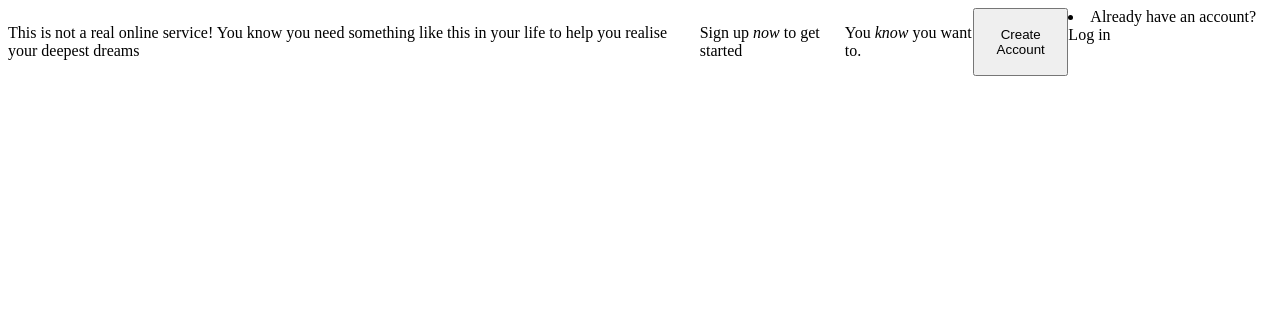
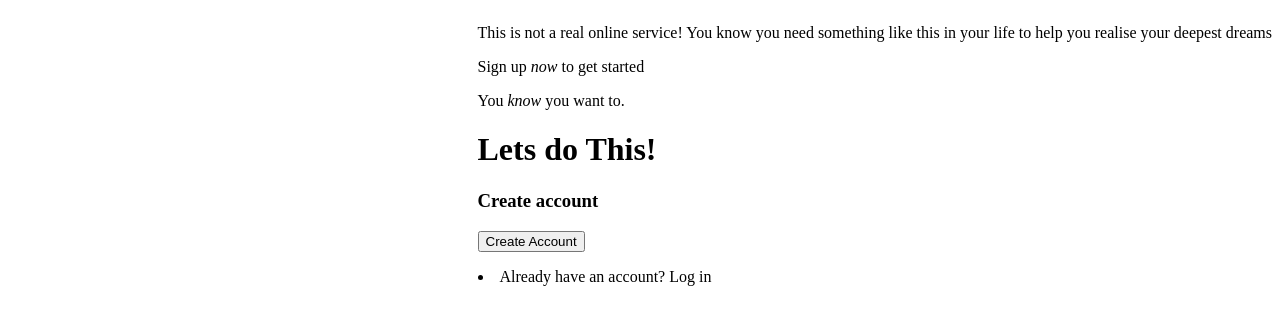
Before and after one commit to MacauleyStephenson/Sign-up-Form, a plain HTML site: page index.html in a window 1280 px wide. Drawn offline with Linux system fonts and the light colour scheme.

Commit message:
sorting out div classes and forms

```diff
--- a/index.html
+++ b/index.html
@@ -5,17 +5,32 @@
 	<meta http-equiv="X-UA-Compatible" content="IE=edge">
 	<meta name="viewport" content="width=device-width, initial-scale=1.0">
 	<link href="styles.css" rel="stylesheet" >
+	<script src="sign-up.js"></script>
 	<title>Sign Up Form</title>
 </head>
 <body>
-	<a class="background"></a>
+	<div class="container">
+		<div class="form-wrapper">
+			<div class="banner">
 	<p>This is not a real online service! You know you need something like this in your life to help you realise your deepest dreams</p>
 	<p>Sign up <i>now</i> to get started</p>
 
 	<p>You <i>know</i> you want to.</p>
 
-	<button>Create Account</button>
+	<h1>Lets do This!</h1>
+	<form class="signup-form">
+		<h3>Create account</h3>
+		<div class="social media"></div>
+
+	</form>
+
+	<div class="darkGreen">
+	<button type="button">Create Account</button>
+	</div>
 
 	<p><li>Already have an account? Log in</li></p>
+</div>
+</div>
+</div>
 </body>
 </html>
--- a/styles.css
+++ b/styles.css
@@ -1,6 +1,6 @@
 
 
-body{
+.container{
 	display: flex;
 	justify-content: right;
 
```
